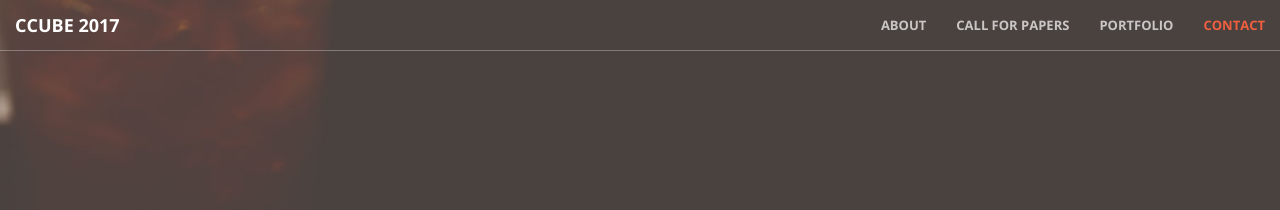
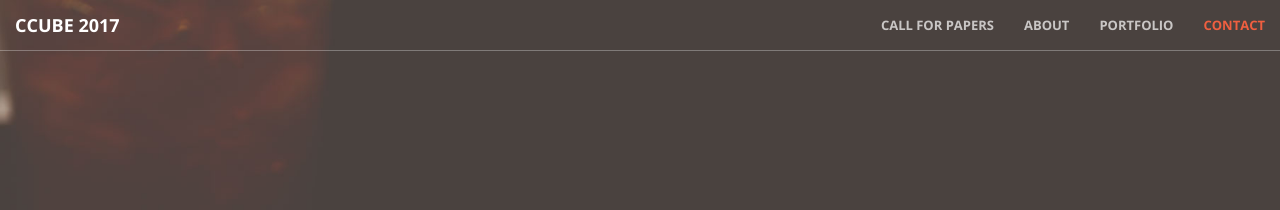
Before and after one commit to YoguBellad/ccube2017, a Jekyll site: the page built from index.html, in a window 1280 px wide. Shown: the top 210 px of the page. Built offline with Jekyll 4.4.1, drawn with Linux system fonts in a browser that asks for light colours.

Commit message:
callforpaper

```diff
--- a/_includes/nav.html
+++ b/_includes/nav.html
@@ -15,10 +15,10 @@
         <div class="collapse navbar-collapse" id="bs-example-navbar-collapse-1">
             <ul class="nav navbar-nav navbar-right">
                 <li>
-                    <a class="page-scroll" href="#about">About</a>
+                    <a class="page-scroll" href="#about">Call for Papers</a>
                 </li>
                 <li>
-                    <a class="page-scroll" href="#services">Call for Papers</a>
+                    <a class="page-scroll" href="#services">About</a>
                 </li>
                 <li>
                     <a class="page-scroll" href="#portfolio">Portfolio</a>
```
